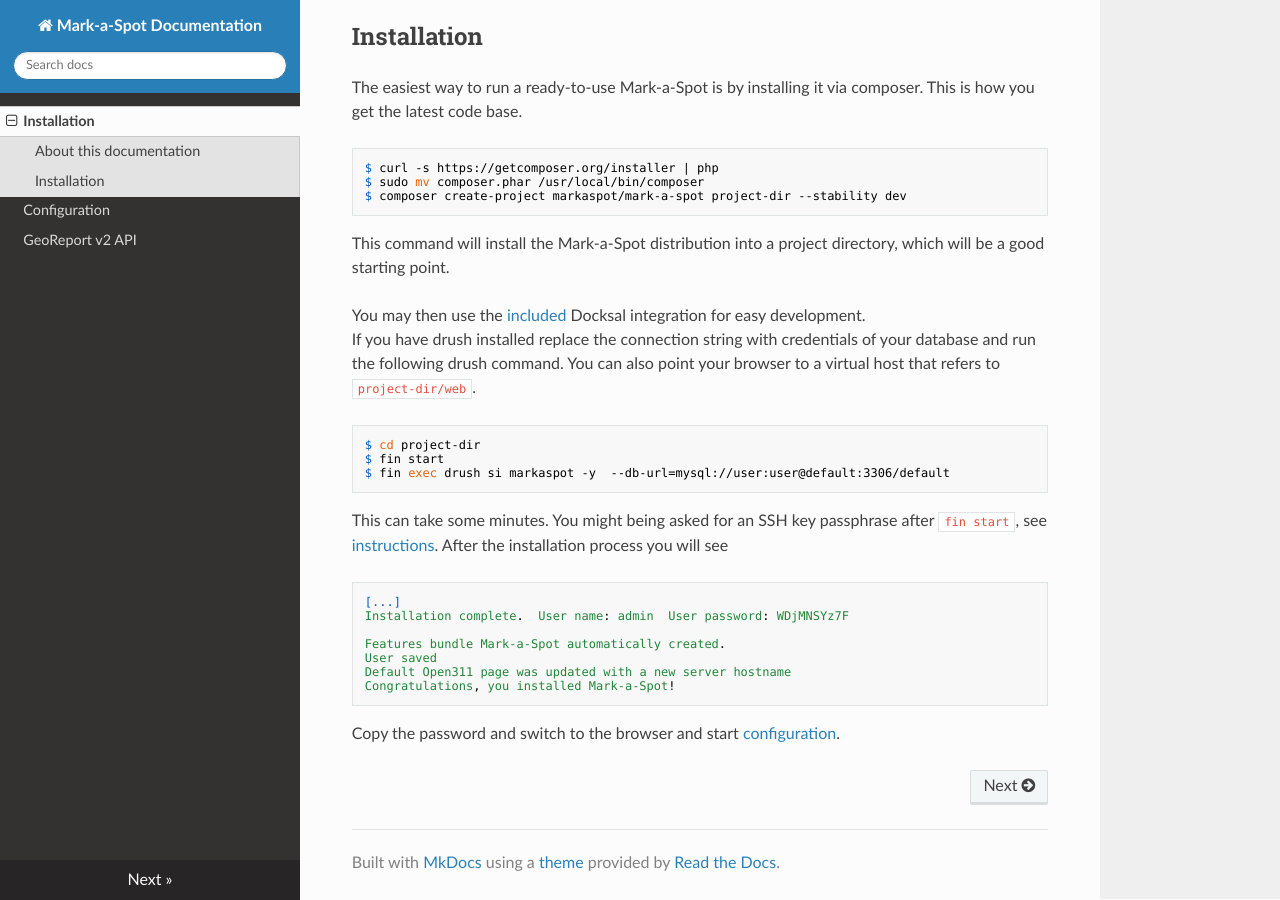
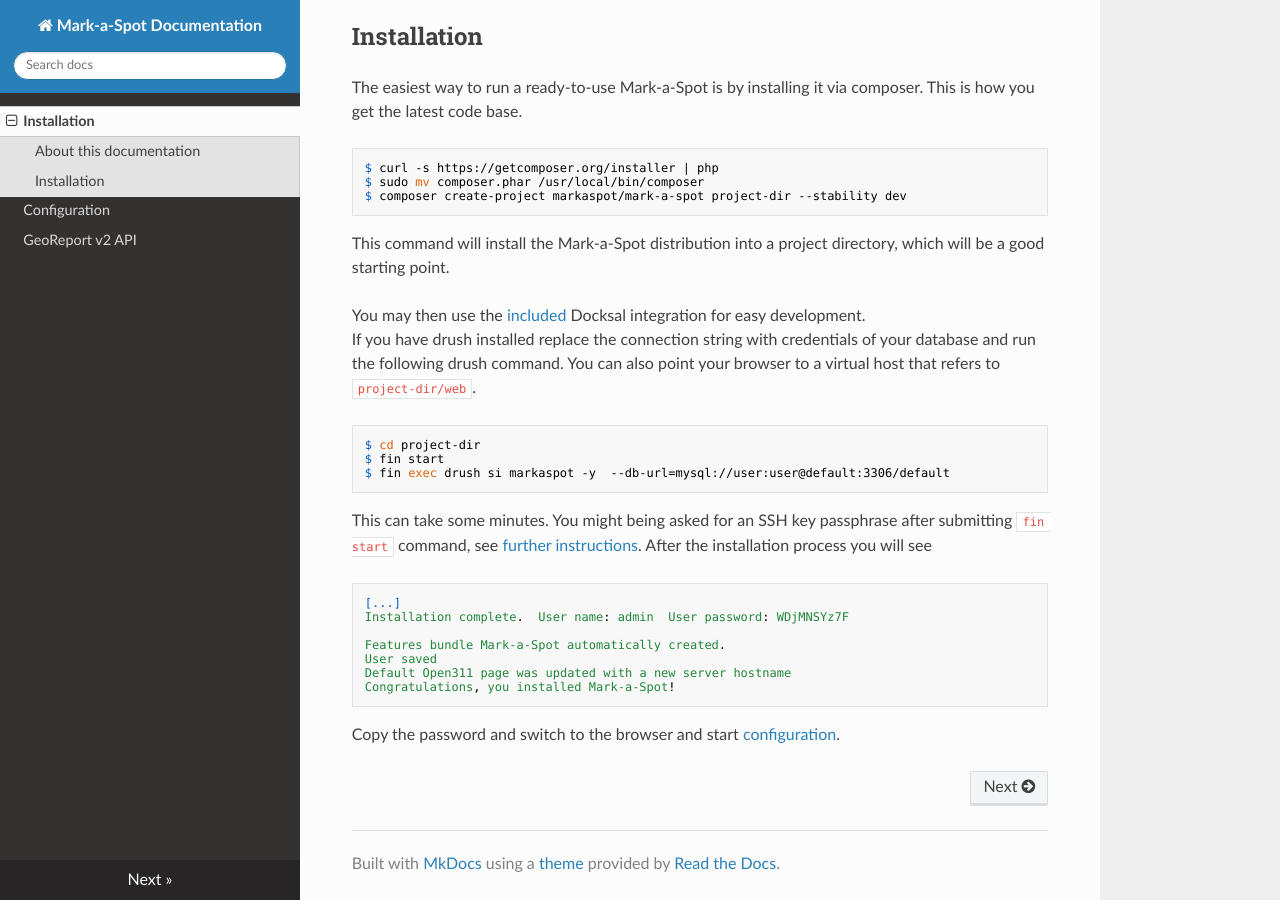
Before and after one commit to markaspot/docs, an MkDocs documentation site: the page built from docs/index.md, in a window 1280 px wide and 900 px high, scrolled down 604 px. Built offline with MkDocs 1.6.1, drawn with Linux system fonts in a browser that asks for light colours; nearby versions of some CDN libraries; old or Windows-style settings are respelled for this version of MkDocs.

Commit message:
Update index.md

````diff
--- a/docs/index.md
+++ b/docs/index.md
@@ -30,7 +30,7 @@ $ cd project-dir
 $ fin start
 $ fin exec drush si markaspot -y  --db-url=mysql://user:user@default:3306/default
 ```
-This can take some minutes. You might being asked for an SSH key passphrase after `fin start`, see [instructions](http://docksal.readthedocs.io/en/master/getting-started/project-setup/). After the installation process you will see
+This can take some minutes. You might being asked for an SSH key passphrase after submitting `fin start` command, see [further instructions](http://docksal.readthedocs.io/en/master/getting-started/project-setup/). After the installation process you will see
 
 ```
 [...]
````
